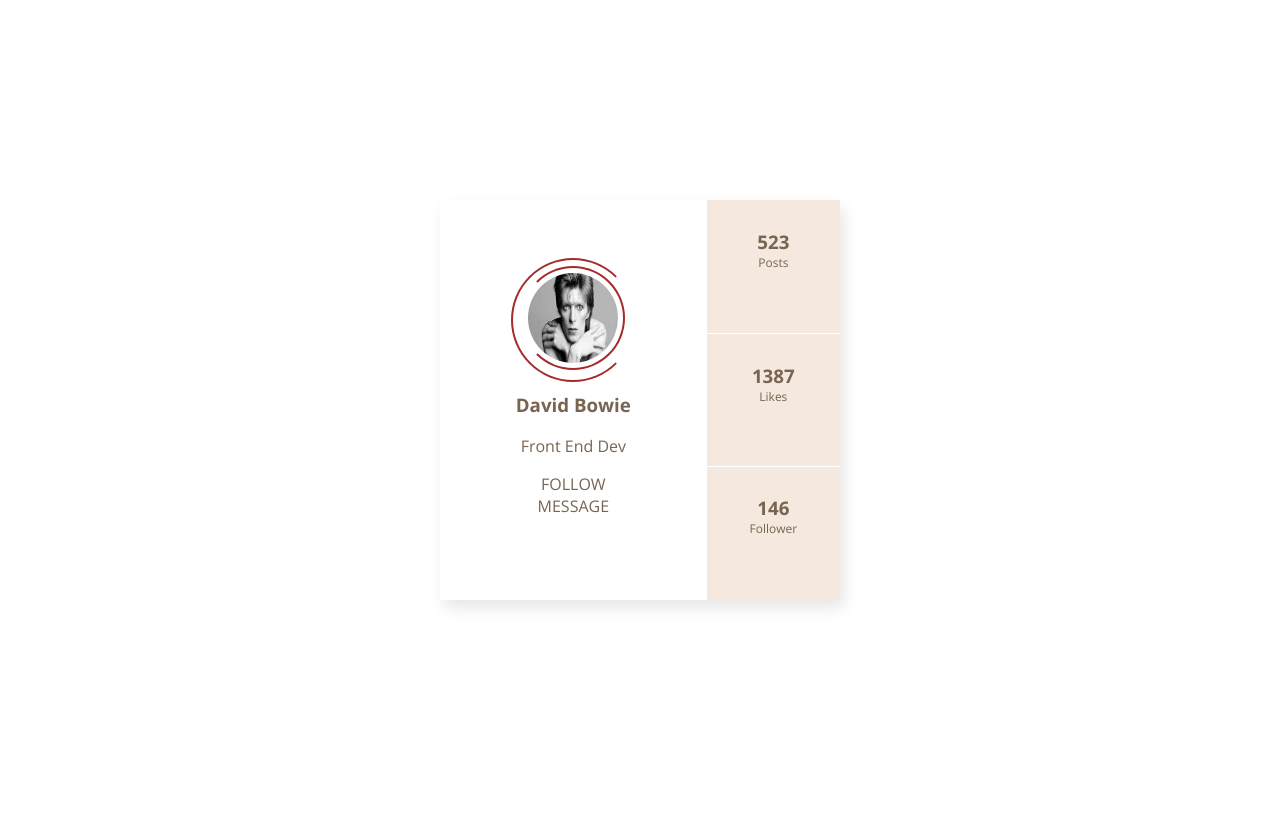
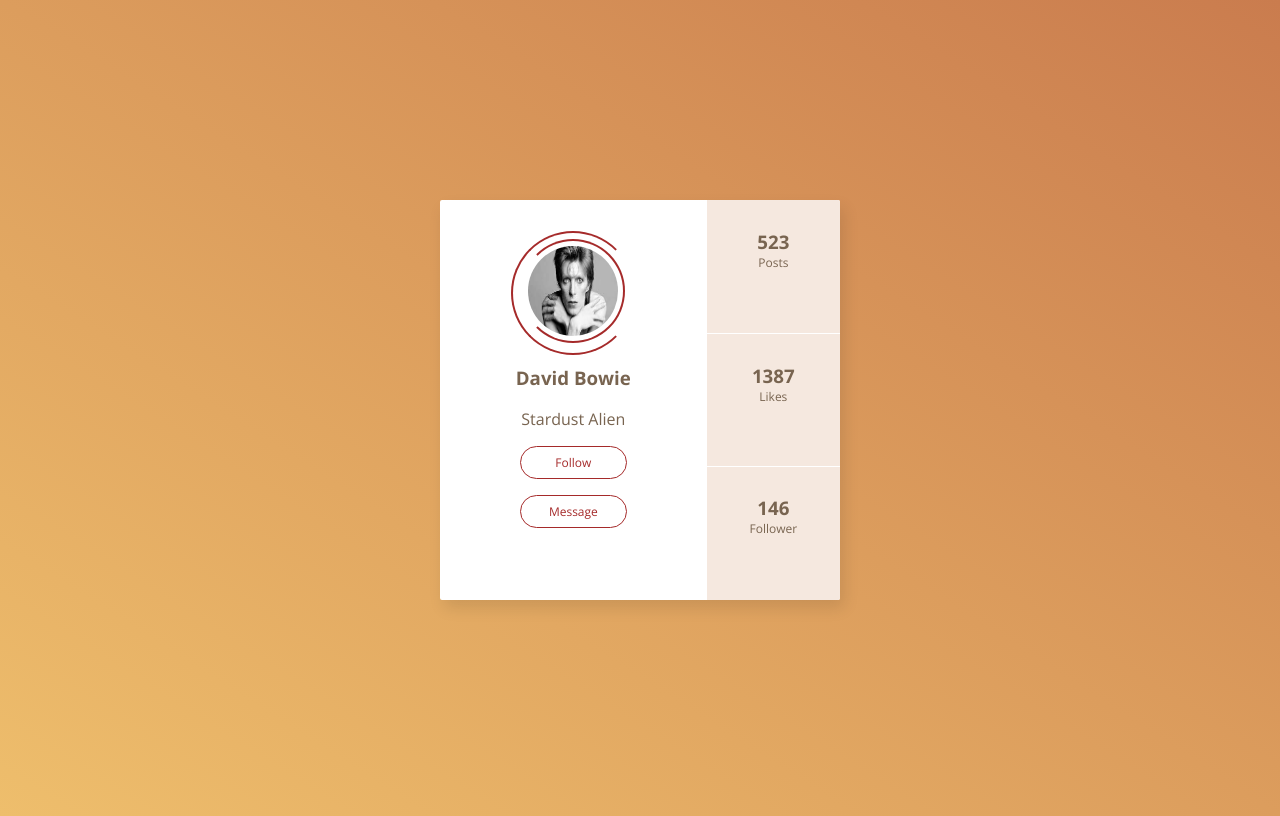
Before and after one commit to tony-baglien/100-days-of-css, a website: page Day_6/index.html in a window 1280 px wide. Drawn offline with nearby package versions, Linux system fonts and the light colour scheme.

Commit message:
finished day 6

```diff
--- a/Day_6/index.html
+++ b/Day_6/index.html
@@ -19,11 +19,11 @@
                 <div class="border border--outer"></div>
               </div>
               <h3 class="img-wrapper__name">David Bowie</h3>
-              <p class="img-wrapper__title">Front End Dev</p>
+              <p class="img-wrapper__title">Stardust Alien</p>
             </div>
             <div class="btn-container">
-              <div class="btn btn--follow">FOLLOW</div>
-              <div class="btn btn--message">MESSAGE</div>
+              <div class="btn btn--follow">Follow</div>
+              <div class="btn btn--message">Message</div>
             </div>
           </div>
           <div class="rightSide">
--- a/styles/day-6-styles.scss
+++ b/styles/day-6-styles.scss
@@ -8,6 +8,11 @@
 $primary-color: #786450;
 
 // use only the available space inside the 400x400 frame
+body {
+  background: linear-gradient(to right top, rgb(238, 190, 108) 0%, rgb(202, 124, 78) 100%);
+  height: 100vh;
+  overflow: hidden;
+}
 .frame {
   position: absolute;
   top: 50%;
@@ -59,7 +64,11 @@
   align-items: center;
 
     .img-wrapper {
-
+      .img-container {
+        position: relative;
+        display: flex;
+        align-items: center;
+        justify-content: center;
 
         &:hover {
 
@@ -77,19 +86,13 @@
           }
         }
 
-      .img-container {
-        position: relative;
-        display: flex;
-        align-items: center;
-        justify-content: center;
-
-
         img {
           position: absolute;
           height: 90px;
           width: 90px;
           border-radius: 50%;
           top: -100px;
+
 
         }
 
@@ -114,6 +117,25 @@
 
             border-right: 2px solid transparent;
           }
+        }
+      }
+    }
+    .btn-container {
+      .btn {
+        border: 1px solid brown;
+        padding: 7px 28px;
+        border-radius: 25px;
+        margin-bottom: 16px;
+
+        background: white;
+        font-size: 12px;
+        color: brown;
+        transition: .2s;
+
+        &:hover {
+          cursor: pointer;
+          color: white;
+          background: brown;
         }
       }
     }
```
Also changed, not shown: styles/day-6-styles.css, styles/day-7-styles.css, 1 other file. Lines whose indentation alone changed are shown as unchanged.
